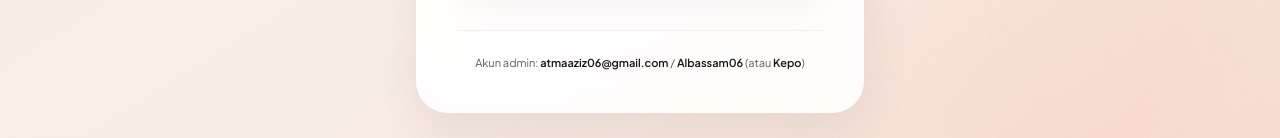
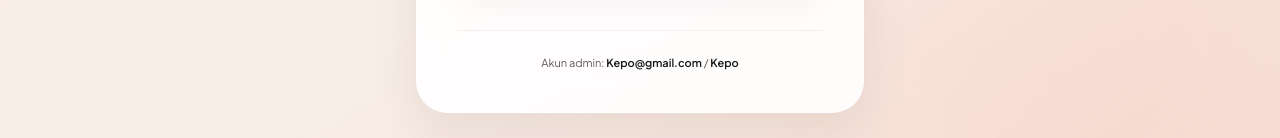
Before and after one commit to atmaaziz06-alt/Landing-Page-Portofolio, a React (Vite) app: page /admin/login in a window 1280 px wide. Shown: the part 548-686 px from the top of the page. Built offline with nearby package versions, Linux system fonts and the light colour scheme; no server answers.

Commit message:
ganti admin page deskripsi

```diff
--- a/src/admin/pages/Login.jsx
+++ b/src/admin/pages/Login.jsx
@@ -187,8 +187,8 @@ export default function Login() {
           {/* Quick Credential Hint for Local Setup */}
           <div className="mt-8 pt-6 border-t border-[rgba(23,23,23,0.06)] text-center">
             <p className="text-[11px] text-[#5F5A57]">
-              Akun admin: <span className="font-semibold text-[#171717]">atmaaziz06@gmail.com</span> /{' '}
-              <span className="font-semibold text-[#171717]">Albassam06</span> (atau <span className="font-semibold text-[#171717]">Kepo</span>)
+              Akun admin: <span className="font-semibold text-[#171717]">Kepo@gmail.com</span> /{' '}
+              <span className="font-semibold text-[#171717]">Kepo</span>
             </p>
           </div>
         </div>
```
